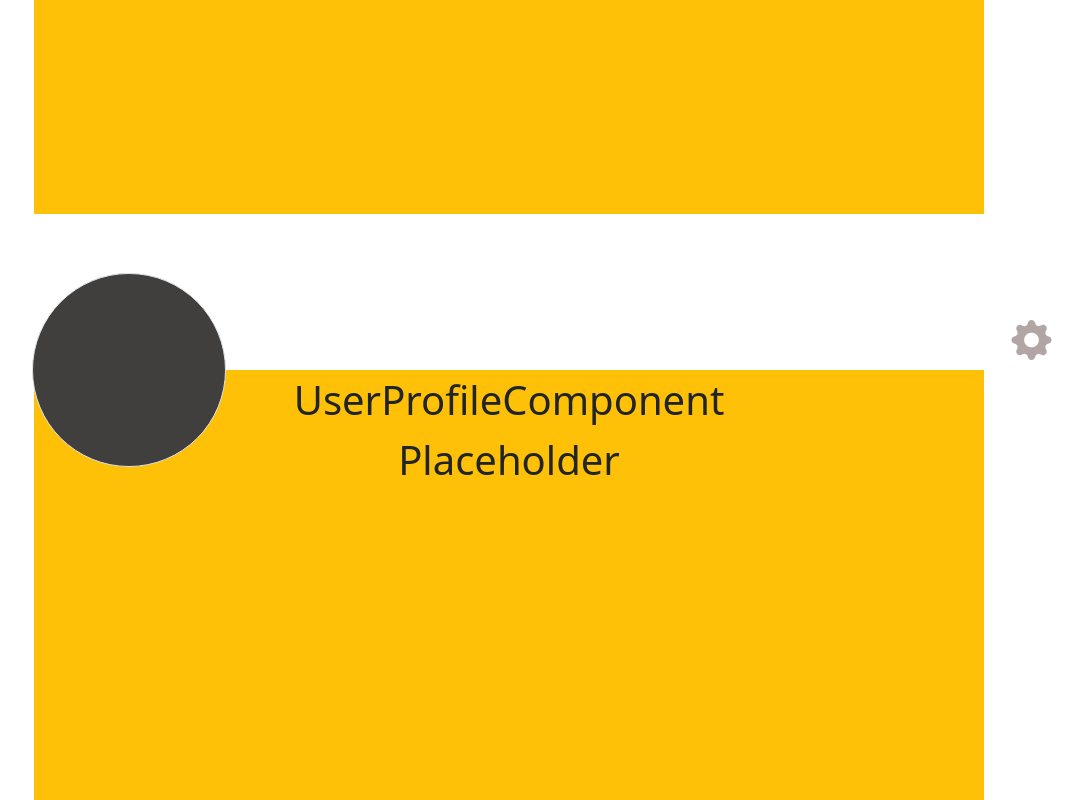
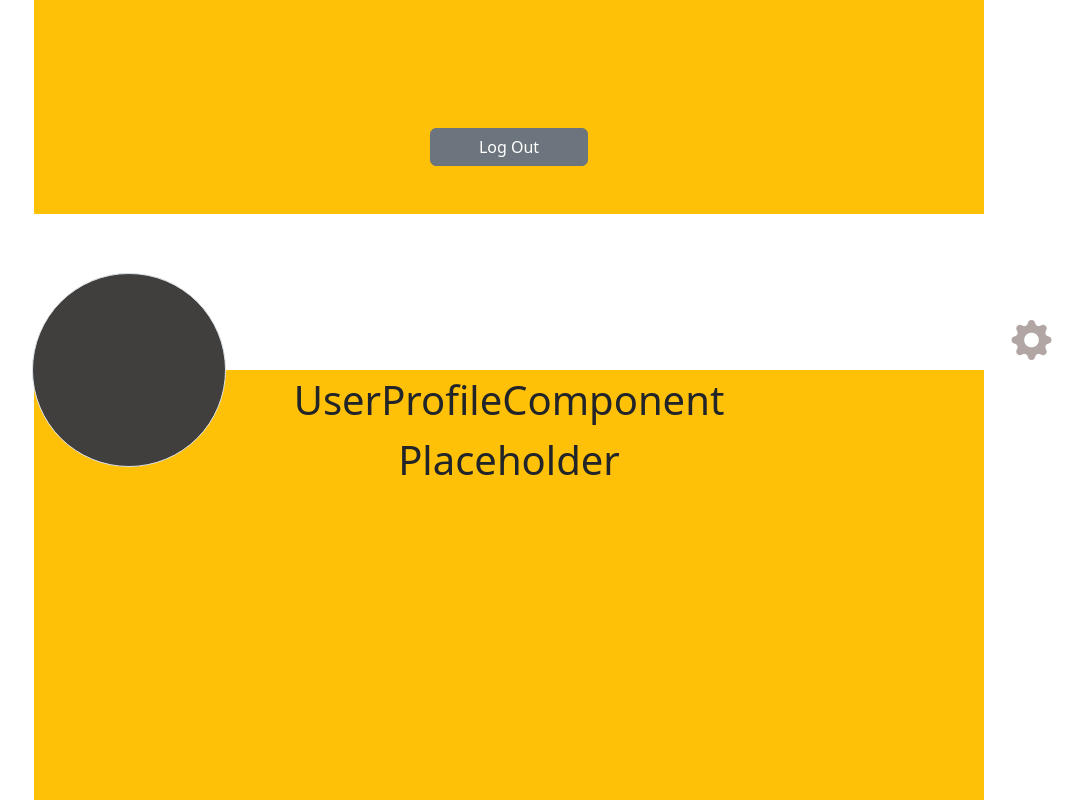
Before and after one commit to SDSC-Cali-Coders/Legato, a React (Create React App) app in the folder frontend/: page / in a window 1280 px wide. Shown: the part 800-1600 px from the top of the page, without its empty margins (131-1214 px from the left). Built offline with nearby package versions, Linux system fonts and the light colour scheme; a web font is replaced by a local one.

Commit message:
Log out button added to placeholder

```diff
--- a/frontend/src/components/settings/MainView.jsx
+++ b/frontend/src/components/settings/MainView.jsx
@@ -31,10 +31,21 @@ const MainView = (props) => {
             </div>
             <div className="row text-center">
                 <div className="col-1"> </div>
-                <div className="col-10 bg-warning position-relative vh-100 fs-1">
+                <div className="col-10 d-flex flex-column justify-content-between bg-warning position-relative vh-100 fs-1">
                     <ProfilePic img={props.img}/>
                     UserProfileComponent <br/>
                     Placeholder
+                    <div className="row pb-5">
+                        <div className="col-5"></div>
+                        <div className="col-2">
+                            <div className="row">
+                                <button className="btn btn-secondary">
+                                    Log Out
+                                </button>
+                            </div>
+                        </div>
+                        <div className="col-5"></div>
+                    </div>
                 </div>
                 <div className="col-1">
                 </div>
```
